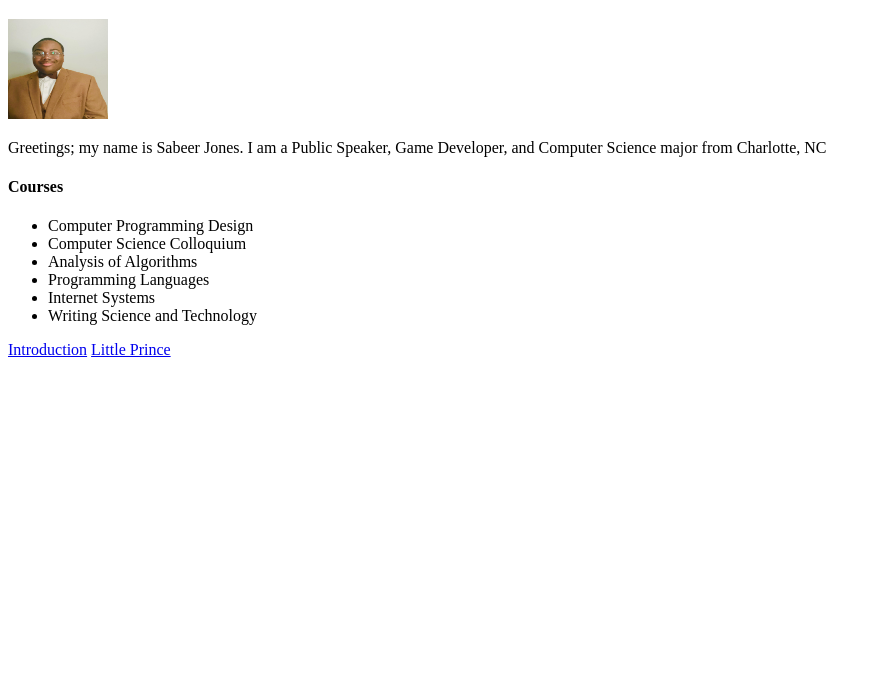
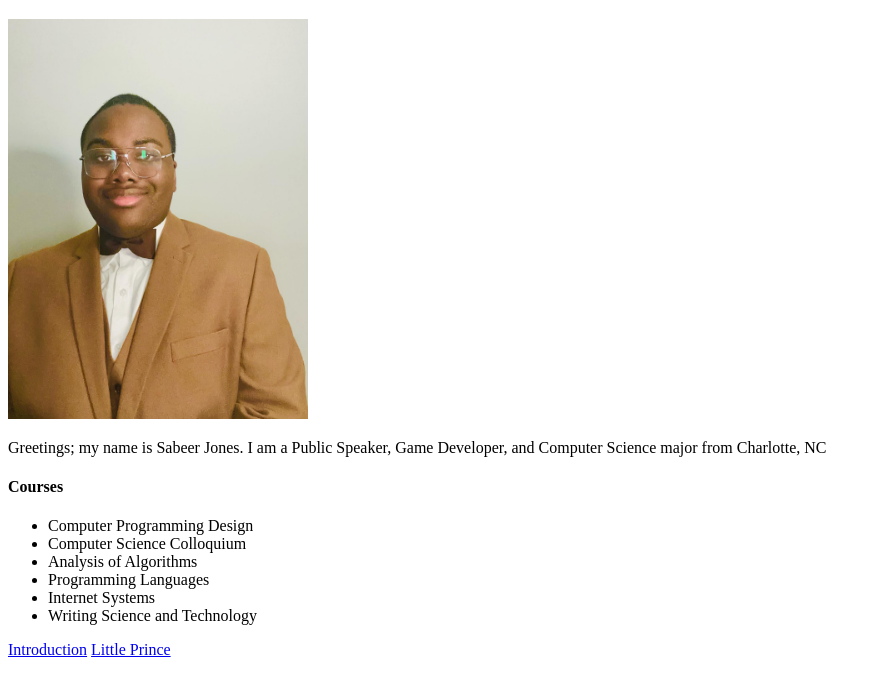
Before and after one commit to Shjones1/shjones1.github.io, a plain HTML site: page index.html in a window 1280 px wide. Shown: the part 61-754 px from the top of the page, without its empty margins (0-881 px from the left). Drawn offline with Linux system fonts and the light colour scheme.

Commit message:
Update index.html

```diff
--- a/index.html
+++ b/index.html
@@ -7,7 +7,7 @@
 </head>
 <body>
     <h1>Sabeer Jones</h1>
-    <img src="img\img3.jpg" width="100" height="100" alt="">
+    <img src="img\img3.jpg" width="300" height="400" alt="">
     <p>Greetings; my name is Sabeer Jones. I am a Public Speaker, Game Developer, and Computer Science major from Charlotte, NC</p>
     <h4>Courses</h4>
     <ul>
```
